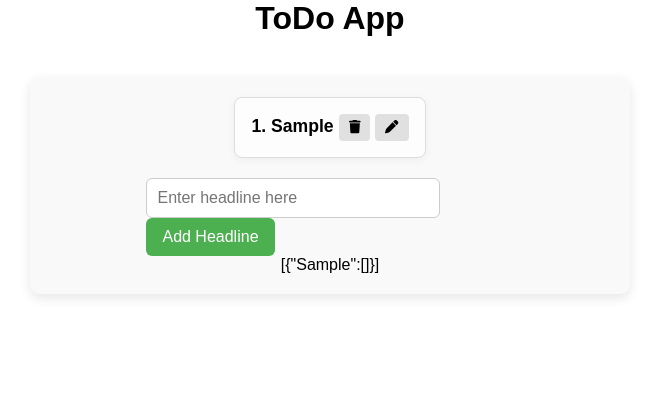
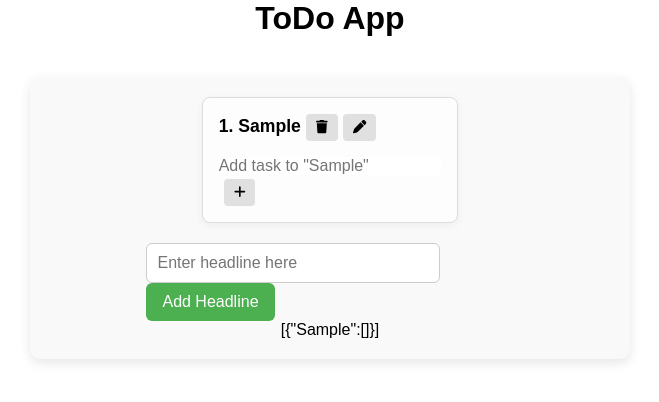
Before and after one commit to risingentrepreneur/ToDoApp, a Next.js app: page / in a window 1280 px wide. Both pictures are taken after typing "Sample" into the empty fields and a click on the button "Add Headline". Shown: the top 402 px of the page, without its empty margins (310-969 px from the left). Built offline with nearby package versions, Linux system fonts and the light colour scheme.

Commit message:
commit changes

```diff
--- a/src/components/taskWithHeadline.tsx
+++ b/src/components/taskWithHeadline.tsx
@@ -1,7 +1,4 @@
-
-
-
-import { useState, useRef, useCallback, useEffect } from "react";
+import { useState,  useCallback, useEffect } from "react";
 import { AddIcon, DeleteIcon, CloseIcon, EditIcon } from "./icons";
 import { TaskObj } from "@/interfaces/taskObject";
 import { Textarea } from "./textarea";
@@ -10,113 +7,66 @@ interface TaskWithHeadlineObj {
     headline: string;
     tasks: { text: string; status: boolean }[];
     headlineIndex: number;
-    setTasksList: React.Dispatch<React.SetStateAction<TaskObj[]>>
-}// props interface
-export default function TaskWithHeadline(props: TaskWithHeadlineObj) {   // component definition
-    const { headline, tasks, headlineIndex, setTasksList } = props; // destructuring props
-    const [taskInput, setTaskInput] = useState<string>("");
-    const [showAddTaskInput, setShowAddTaskInput] = useState<boolean>(false);
+    setTasksList: React.Dispatch<React.SetStateAction<TaskObj[]>>;
+}
+
+export default function TaskWithHeadline(props: TaskWithHeadlineObj) {
+    const { headline, tasks, headlineIndex, setTasksList } = props;
+
+    const [taskInput, setTaskInput] = useState("");
     const [editingHeadline, setEditingHeadline] = useState(false);
     const [headlineInput, setHeadlineInput] = useState(headline);
     const [editingTaskIndex, setEditingTaskIndex] = useState<number | null>(null);
-    const [taskEditInput, setTaskEditInput] = useState(""); // local state variables
+    const [taskEditInput, setTaskEditInput] = useState("");
 
-    const headlineInputRef = useRef<HTMLTextAreaElement | null>(null);
-    const taskInputRef = useRef<HTMLTextAreaElement | null>(null);
+    // const headlineInputRef = useRef<HTMLTextAreaElement | null>(null);
 
-
-    const addTask = useCallback(() => {
-        addTaskToHeadline(headline, taskInput);
-        setTaskInput("");
-        setShowAddTaskInput(false);
-        // Optionally, refocus the task input
-    }, [headline, taskInput]); // addtask function =>Calls the addTaskToHeadline prop function.Clears the input.Hides the input field.
-
-    const saveHeadlineEdit = () => {
-        updateHeadline(headlineIndex, headlineInput);
-        setEditingHeadline(false);
-        headlineInputRef.current?.focus();// Focus back on the headline input after save
-    }; // Function: Save Edited Headline =>Calls updateHeadline to save it.Exits edit mode.
-
-
-    const saveTaskEdit = useCallback(() => {
-        if (editingTaskIndex !== null && taskEditInput) {
-            updateTask(headline, editingTaskIndex, taskEditInput);
-            // setEditingTaskIndex(null);
-            setTaskEditInput("");
-        }
-    }, [headline, taskEditInput, editingTaskIndex]); //Function: Save Edited Task =>Calls updateTask to update task text.Resets input and closes edit mode.
-
-    useEffect(() => {
-        const timeoutID = setTimeout(() => {
-            saveTaskEdit();
-        }, 300);
-        return () => clearTimeout(timeoutID);
-    }, [saveTaskEdit]);
-
-
-    const addTaskToHeadline = useCallback((headline: string, task: string) => {
-        setTasksList(prev => (
-            prev.map(taskWithHeadline => taskWithHeadline[headline]
-                ? {
-                    [headline]: [...taskWithHeadline[headline], { text: task, status: false }]
-                }
-                : taskWithHeadline
-            )))
-    }, [headline, setTasksList]);
-
-    useEffect(() => {
-        if (taskInput.trim()) {
-            const timeoutID = setTimeout(() => {
-                addTaskToHeadline(headline, taskInput);
-            }, 300);
-            return () => clearTimeout(timeoutID);
-        }
-    }, [taskInput, addTaskToHeadline, headline]);
-
-
-    const deleteTask = (headline: string, taskIndex: number) => {
-        setTasksList(prev => prev.map(taskWithHeadline => {
-            if (taskWithHeadline[headline]) {
-                const updatedTasks = taskWithHeadline[headline].filter((_, index1) => index1 !== taskIndex);
-                return { [headline]: updatedTasks };
-            } return taskWithHeadline;
-        })
-        )
-    };
-    // const autoResizeTextarea = (element: HTMLTextAreaElement | null) => {
-    //     if (element) {
-    //         element.style.height = "auto";
-    //         element.style.height = `${element.scrollHeight}px`;
-    //     }
-    // };
-
-
-
+    // Update headline
     const updateHeadline = (index: number, newHeadline: string) => {
         setTasksList(prev =>
-            prev.map((item, index1) => {
-                if (index1 === index) {
+            prev.map((item, i) => {
+                if (i === index) {
                     const oldHeadline = Object.keys(item)[0];
-                    const tasks = item[oldHeadline];
-                    return { [newHeadline]: tasks };
+                    const taskList = item[oldHeadline];
+                    return { [newHeadline]: taskList };
                 }
                 return item;
             })
         );
     };
 
-    const updateTask = (headline: string, taskIndex: number, newText: string) => {
+    // Save headline edits
+    const saveHeadlineEdit = () => {
+        updateHeadline(headlineIndex, headlineInput);
+        setEditingHeadline(false);
+    };
+
+    // Add new task
+    const addTask = useCallback(() => {
+        if (!taskInput.trim()) return;
+        setTasksList(prev =>
+            prev.map(taskWithHeadline => {
+                if (taskWithHeadline[headline]) {
+                    return {
+                        [headline]: [...taskWithHeadline[headline], { text: taskInput.trim(), status: false }]
+                    };
+                }
+                return taskWithHeadline;
+            })
+        );
+        setTaskInput("");
+    }, [taskInput, headline, setTasksList]);
+
+    // Edit a task's text
+    const updateTask = (taskIndex: number, newText: string) => {
         setTasksList(prev =>
             prev.map(taskWithHeadline => {
                 if (taskWithHeadline[headline]) {
                     const updatedTasks = [...taskWithHeadline[headline]];
-                    // updatedTasks[taskIndex] = newText;
                     updatedTasks[taskIndex] = {
                         ...updatedTasks[taskIndex],
-                        text: newText,
+                        text: newText
                     };
-
                     return { [headline]: updatedTasks };
                 }
                 return taskWithHeadline;
@@ -124,14 +74,28 @@ export default function TaskWithHeadline(props: TaskWithHeadlineObj) {   // comp
         );
     };
 
-    const showCheck = (headline: string, taskIndex: number) => {
+    // Save task edit
+    const saveTaskEdit = useCallback(() => {
+        if (editingTaskIndex !== null && taskEditInput.trim()) {
+            updateTask(editingTaskIndex, taskEditInput.trim());
+            setEditingTaskIndex(null);
+            setTaskEditInput("");
+        }
+    }, [editingTaskIndex, taskEditInput, headline]);
+
+    // Autosave edited task
+    useEffect(() => {
+        if (!taskEditInput) return;
+        const timeout = setTimeout(saveTaskEdit, 300);
+        return () => clearTimeout(timeout);
+    }, [taskEditInput, saveTaskEdit]);
+
+    // Toggle task completion
+    const toggleCheck = (taskIndex: number) => {
         setTasksList(prev =>
             prev.map(taskWithHeadline => {
-
                 if (taskWithHeadline[headline]) {
-
                     const updatedTasks = [...taskWithHeadline[headline]];
-
                     updatedTasks[taskIndex] = {
                         ...updatedTasks[taskIndex],
                         status: !updatedTasks[taskIndex].status
@@ -143,125 +107,370 @@ export default function TaskWithHeadline(props: TaskWithHeadlineObj) {   // comp
         );
     };
 
-    const deleteHeadline = (indexToRenmove: number) => {
-        setTasksList(prev => prev.filter((_, index) => index !== indexToRenmove));
+    // Delete task
+    const deleteTask = (taskIndex: number) => {
+        setTasksList(prev =>
+            prev.map(taskWithHeadline => {
+                if (taskWithHeadline[headline]) {
+                    const updatedTasks = taskWithHeadline[headline].filter((_, i) => i !== taskIndex);
+                    return { [headline]: updatedTasks };
+                }
+                return taskWithHeadline;
+            })
+        );
+    };
+
+    // Delete headline
+    const deleteHeadline = () => {
+        setTasksList(prev => prev.filter((_, i) => i !== headlineIndex));
     };
 
     return (
         <div className="todo-subcontainer">
-            {/*  Headline row */}
+            {/* Headline */}
             <div>
                 {editingHeadline ? (
                     <>
-                        <Textarea value={headlineInput} setValue={setHeadlineInput} placeholder="add headline..."
+                        <Textarea
+                            value={headlineInput}
+                            setValue={setHeadlineInput}
+                            placeholder="Edit headline..."
                         />
-                        {/* <textarea
-                            value={headlineInput}
-                            onChange={(e) => {
-                                setHeadlineInput(e.target.value);
-                                autoResizeTextarea(e.target);
-                            }}
-                            onKeyDown={(e) => {
-                                if (e.key === 'Enter') {
-                                    e.preventDefault();
-                                    saveHeadlineEdit();
-                                }
-                            }}
-                        /> */}
                         <button onClick={saveHeadlineEdit}>Save</button>
                         <button onClick={() => {
+                            setHeadlineInput(headline);
                             setEditingHeadline(false);
-                            setHeadlineInput(headline);
                         }}><CloseIcon /></button>
-
                     </>
                 ) : (
-                    <>
-                        <div>
-                            <p>{headlineIndex + 1}. {headline}
-
-                                <button onClick={() => deleteHeadline(headlineIndex)}><DeleteIcon /></button>
+                    <p>
+                        {headlineIndex + 1}. {headline}
+                        <button onClick={deleteHeadline}><DeleteIcon /></button>
                         <button onClick={() => setEditingHeadline(true)}><EditIcon /></button>
                     </p>
-                        </div>
-                    </>
                 )}
             </div>
+
             {/* Task list */}
             <ul>
-                {tasks.sort((a, b) => Number(a.status) - Number(b.status)).map((task, index) => (
-                    <ul key={index}>
-                        {/* added a checkbox  */}
+                {tasks
+                    .sort((a, b) => Number(a.status) - Number(b.status))
+                    .map((task, index) => (
+                        <li key={index}>
                             <input
                                 type="checkbox"
                                 checked={task.status}
-                            onChange={() => showCheck(headline, index)}
-                        />&nbsp;
+                                onChange={() => toggleCheck(index)}
+                            />
                             {editingTaskIndex === index ? (
                                 <>
                                     <Textarea
                                         value={taskEditInput}
                                         setValue={setTaskEditInput}
-                                    placeholder="edit task..."
+                                        placeholder="Edit task..."
                                     />
-                                <button onClick={saveTaskEdit}>Save</button> {/* ← This is what’s missing */}
+                                    <button onClick={saveTaskEdit}>Save</button>
                                     <button onClick={() => {
                                         setEditingTaskIndex(null);
                                         setTaskEditInput("");
                                     }}><CloseIcon /></button>
                                 </>
                             ) : (
-                            <><span
-                                onClick={() => {
+                                <>
+                                    <span onClick={() => {
                                         setEditingTaskIndex(index);
                                         setTaskEditInput(task.text);
-                                }}
-                            >
-                                {task.text}
-                            </span>
-
-                                <button onClick={() => deleteTask(headline, index)}><DeleteIcon /></button>
+                                    }}>{task.text}</span>
+                                    <button onClick={() => deleteTask(index)}><DeleteIcon /></button>
                                 </>
                             )}
+                        </li>
+                    ))}
             </ul>
-                ))}
+
+            {/* Always-visible subtask input */}
+            <div style={{ marginTop: "1rem" }}>
+                <Textarea
+                    value={taskInput}
+                    setValue={setTaskInput}
+                    placeholder={`Add task to "${headline}"`}
+
+                    // onKeyDown={(e) => {
+                    //     if (e.key === 'Enter' && !e.shiftKey) {
+                    //         e.preventDefault();
+                    //         addTask();
+                    //     }
+                    // }}
+                />
+                <button onClick={addTask}><AddIcon /></button>
+            </div>
+        </div>
+    );
+}
 
 
-            </ul>
 
-            {/*  Add new task input */}
-            {
-                <div>{showAddTaskInput && (
-                    <div>
+// import { useState, useRef, useCallback, useEffect } from "react";
+// import { AddIcon, DeleteIcon, CloseIcon, EditIcon } from "./icons";
+// import { TaskObj } from "@/interfaces/taskObject";
+// import { Textarea } from "./textarea";
 
-                        <Textarea value={taskInput} setValue={setTaskInput} placeholder={`Add task to "${headline}"`} />
-                        {/* <textarea
-                        className="subtask-inputbox"
-                        value={taskInput}
+// interface TaskWithHeadlineObj {
+//     headline: string;
+//     tasks: { text: string; status: boolean }[];
+//     headlineIndex: number;
+//     setTasksList: React.Dispatch<React.SetStateAction<TaskObj[]>>
+// }// props interface
+// export default function TaskWithHeadline(props: TaskWithHeadlineObj) {   // component definition
+//     const { headline, tasks, headlineIndex, setTasksList } = props; // destructuring props
+//     const [taskInput, setTaskInput] = useState<string>("");
+//     const [showAddTaskInput, setShowAddTaskInput] = useState<boolean>(false);
+//     const [editingHeadline, setEditingHeadline] = useState(false);
+//     const [headlineInput, setHeadlineInput] = useState(headline);
+//     const [editingTaskIndex, setEditingTaskIndex] = useState<number | null>(null);
+//     const [taskEditInput, setTaskEditInput] = useState(""); // local state variables
 
-                        onChange={(e) => {
-                            setTaskInput(e.target.value);
-                            autoResizeTextarea(e.target);
-                        }}
-                        placeholder={`Add task to "${headline}"`}
-                        style={{
-                            overflow: "hidden",
-                            resize: "none",
-                        }}
-                        rows={1}
-                        onKeyDown={(e) => e.key === "Enter" && addTask()}
-                    /> */}
+//     const headlineInputRef = useRef<HTMLTextAreaElement | null>(null);
+//     const taskInputRef = useRef<HTMLTextAreaElement | null>(null);
 
-                        <button onClick={addTask}>Add</button> {/* ← Add this */}
-                        <button onClick={() => setShowAddTaskInput(false)}><CloseIcon /></button>
-                    </div>
-                )}
 
-                </div>
-            }
-        </div >
-    );
-}
+//     const addTask = useCallback(() => {
+//         addTaskToHeadline(headline, taskInput);
+//         setTaskInput("");
+//         setShowAddTaskInput(false);
+//         // Optionally, refocus the task input
+//     }, [headline, taskInput]); // addtask function =>Calls the addTaskToHeadline prop function.Clears the input.Hides the input field.
+
+//     const saveHeadlineEdit = () => {
+//         updateHeadline(headlineIndex, headlineInput);
+//         setEditingHeadline(false);
+//         headlineInputRef.current?.focus();// Focus back on the headline input after save
+//     }; // Function: Save Edited Headline =>Calls updateHeadline to save it.Exits edit mode.
+
+
+//     const saveTaskEdit = useCallback(() => {
+//         if (editingTaskIndex !== null && taskEditInput) {
+//             updateTask(headline, editingTaskIndex, taskEditInput);
+//             // setEditingTaskIndex(null);
+//             setTaskEditInput("");
+//         }
+//     }, [headline, taskEditInput, editingTaskIndex]); //Function: Save Edited Task =>Calls updateTask to update task text.Resets input and closes edit mode.
+
+//     useEffect(() => {
+//         const timeoutID = setTimeout(() => {
+//             saveTaskEdit();
+//         }, 300);
+//         return () => clearTimeout(timeoutID);
+//     }, [saveTaskEdit]);
+
+
+//     const addTaskToHeadline = useCallback((headline: string, task: string) => {
+//         setTasksList(prev => (
+//             prev.map(taskWithHeadline => taskWithHeadline[headline]
+//                 ? {
+//                     [headline]: [...taskWithHeadline[headline], { text: task, status: false }]
+//                 }
+//                 : taskWithHeadline
+//             )))
+//     }, [headline, setTasksList]);
+
+//     useEffect(() => {
+//         if (taskInput.trim()) {
+//             const timeoutID = setTimeout(() => {
+//                 addTaskToHeadline(headline, taskInput);
+//             }, 300);
+//             return () => clearTimeout(timeoutID);
+//         }
+//     }, [addTaskToHeadline, headline]);
+
+
+//     const deleteTask = (headline: string, taskIndex: number) => {
+//         setTasksList(prev => prev.map(taskWithHeadline => {
+//             if (taskWithHeadline[headline]) {
+//                 const updatedTasks = taskWithHeadline[headline].filter((_, index1) => index1 !== taskIndex);
+//                 return { [headline]: updatedTasks };
+//             } return taskWithHeadline;
+//         })
+//         )
+//     };
+//     // const autoResizeTextarea = (element: HTMLTextAreaElement | null) => {
+//     //     if (element) {
+//     //         element.style.height = "auto";
+//     //         element.style.height = `${element.scrollHeight}px`;
+//     //     }
+//     // };
+
+
+
+//     const updateHeadline = (index: number, newHeadline: string) => {
+//         setTasksList(prev =>
+//             prev.map((item, index1) => {
+//                 if (index1 === index) {
+//                     const oldHeadline = Object.keys(item)[0];
+//                     const tasks = item[oldHeadline];
+//                     return { [newHeadline]: tasks };
+//                 }
+//                 return item;
+//             })
+//         );
+//     };
+
+//     const updateTask = (headline: string, taskIndex: number, newText: string) => {
+//         setTasksList(prev =>
+//             prev.map(taskWithHeadline => {
+//                 if (taskWithHeadline[headline]) {
+//                     const updatedTasks = [...taskWithHeadline[headline]];
+//                     // updatedTasks[taskIndex] = newText;
+//                     updatedTasks[taskIndex] = {
+//                         ...updatedTasks[taskIndex],
+//                         text: newText,
+//                     };
+
+//                     return { [headline]: updatedTasks };
+//                 }
+//                 return taskWithHeadline;
+//             })
+//         );
+//     };
+
+//     const showCheck = (headline: string, taskIndex: number) => {
+//         setTasksList(prev =>
+//             prev.map(taskWithHeadline => {
+
+//                 if (taskWithHeadline[headline]) {
+
+//                     const updatedTasks = [...taskWithHeadline[headline]];
+
+//                     updatedTasks[taskIndex] = {
+//                         ...updatedTasks[taskIndex],
+//                         status: !updatedTasks[taskIndex].status
+//                     };
+//                     return { [headline]: updatedTasks };
+//                 }
+//                 return taskWithHeadline;
+//             })
+//         );
+//     };
+
+//     const deleteHeadline = (indexToRenmove: number) => {
+//         setTasksList(prev => prev.filter((_, index) => index !== indexToRenmove));
+//     };
+
+//     return (
+//         <div className="todo-subcontainer">
+//             {/*  Headline row */}
+//             <div>
+//                 {editingHeadline ? (
+//                     <>
+//                         <Textarea value={headlineInput} setValue={setHeadlineInput} placeholder="add headline..."
+//                         />
+//                         {/* <textarea
+//                             value={headlineInput}
+//                             onChange={(e) => {
+//                                 setHeadlineInput(e.target.value);
+//                                 autoResizeTextarea(e.target);
+//                             }}
+//                             onKeyDown={(e) => {
+//                                 if (e.key === 'Enter') {
+//                                     e.preventDefault();
+//                                     saveHeadlineEdit();
+//                                 }
+//                             }}
+//                         /> */}
+//                         <button onClick={saveHeadlineEdit}>Save</button>
+//                         <button onClick={() => {
+//                             setEditingHeadline(false);
+//                             setHeadlineInput(headline);
+//                         }}><CloseIcon /></button>
+
+//                     </>
+//                 ) : (
+//                     <>
+//                         <div>
+//                             <p>{headlineIndex + 1}. {headline}
+
+//                                 <button onClick={() => deleteHeadline(headlineIndex)}><DeleteIcon /></button>
+//                                 <button onClick={() => setEditingHeadline(true)}><EditIcon /></button>
+//                             </p>
+//                         </div>
+//                     </>
+//                 )}
+//             </div>
+//             {/* Task list */}
+//             <ul>
+//                 {tasks.sort((a, b) => Number(a.status) - Number(b.status)).map((task, index) => (
+//                     <ul key={index}>
+//                         {/* added a checkbox  */}
+//                         <input
+//                             type="checkbox"
+//                             checked={task.status}
+//                             onChange={() => showCheck(headline, index)}
+//                         />&nbsp;
+//                         {editingTaskIndex === index ? (
+//                             <>
+//                                 <Textarea
+//                                     value={taskEditInput}
+//                                     setValue={setTaskEditInput}
+//                                     placeholder="edit task..."
+//                                 />
+//                                 <button onClick={saveTaskEdit}>Save</button> {/* ← This is what’s missing */}
+//                                 <button onClick={() => {
+//                                     setEditingTaskIndex(null);
+//                                     setTaskEditInput("");
+//                                 }}><CloseIcon /></button>
+//                             </>
+//                         ) : (
+//                             <><span
+//                                 onClick={() => {
+//                                     setEditingTaskIndex(index);
+//                                     setTaskEditInput(task.text);
+//                                 }}
+//                             >
+//                                 {task.text}
+//                             </span>
+
+//                                 <button onClick={() => deleteTask(headline, index)}><DeleteIcon /></button>
+//                             </>
+//                         )}
+//                     </ul>
+//                 ))}
+
+
+//             </ul>
+
+//             {/*  Add new task input */}
+//             {
+//                 <div>{showAddTaskInput && (
+//                     <div>
+
+//                         <Textarea value={taskInput} setValue={setTaskInput} placeholder={`Add task to "${headline}"`} />
+//                         {/* <textarea
+//                         className="subtask-inputbox"
+//                         value={taskInput}
+
+//                         onChange={(e) => {
+//                             setTaskInput(e.target.value);
+//                             autoResizeTextarea(e.target);
+//                         }}
+//                         placeholder={`Add task to "${headline}"`}
+//                         style={{
+//                             overflow: "hidden",
+//                             resize: "none",
+//                         }}
+//                         rows={1}
+//                         onKeyDown={(e) => e.key === "Enter" && addTask()}
+//                     /> */}
+
+//                         <button onClick={addTask}>Add</button> {/* ← Add this */}
+//                         <button onClick={() => setShowAddTaskInput(false)}><CloseIcon /></button>
+//                     </div>
+//                 )}
+
+//                 </div>
+//             }
+//         </div >
+//     );
+// }
 
 
 
```
Also changed, not shown: src/components/textarea.tsx (+9 -9 lines). Lines whose indentation alone changed are shown as unchanged.
